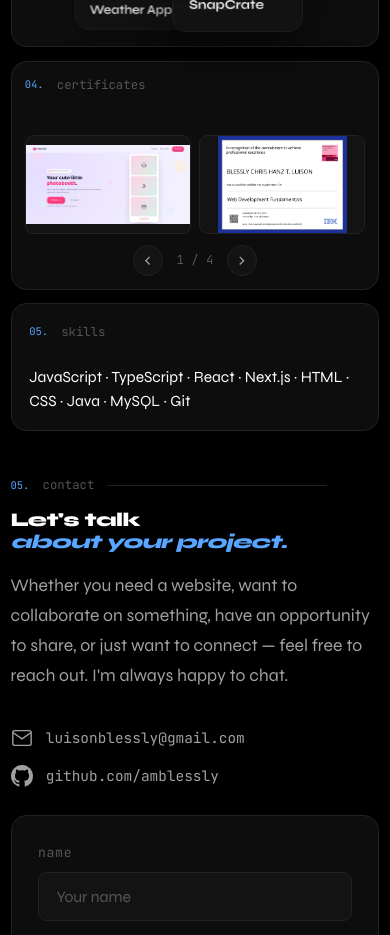
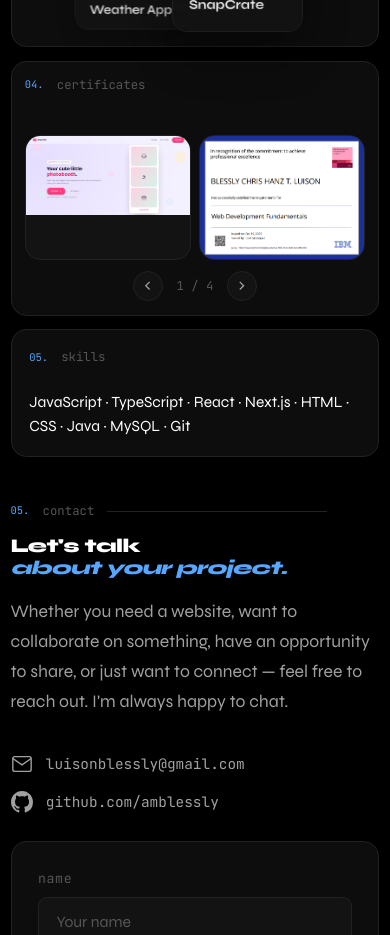
Before and after one commit to amblessly/portfolio, a Next.js app: page / in a window 390 px wide. Shown: the part 1880-2815 px from the top of the page. Built offline with nearby package versions, Linux system fonts and the light colour scheme.

Commit message:
fix: certificate images natural aspect ratio, no fixed height, rounded corners

```diff
--- a/app/globals.css
+++ b/app/globals.css
@@ -295,21 +295,16 @@ body::before {
 }
 
 .gallery-thumb {
-  border-radius: var(--radius);
+  border-radius: var(--radius-lg);
   overflow: hidden;
   background: var(--bg3);
   border: 1px solid var(--border);
-  height: 120px;
-  display: flex;
-  align-items: center;
-  justify-content: center;
 }
 
 .gallery-thumb img {
   display: block;
   width: 100%;
-  height: 100%;
-  object-fit: contain;
+  height: auto;
   pointer-events: none;
 }
 
@@ -2151,9 +2146,6 @@ body::before {
   }
   .coverflow-hidden-right {
     transform: translateX(230px);
-  }
-  .gallery-thumb {
-    height: 100px;
   }
 }
 
@@ -2255,9 +2247,6 @@ body::before {
   .bento-tile-gallery {
     padding: 0.75rem;
   }
-  .gallery-thumb {
-    height: 90px;
-  }
 }
 
 /* ═══════════════════════════════════════════════════════════════════
```
